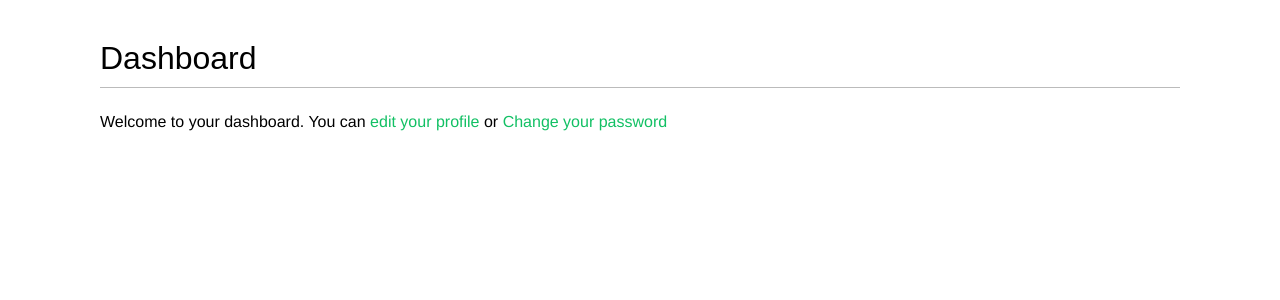
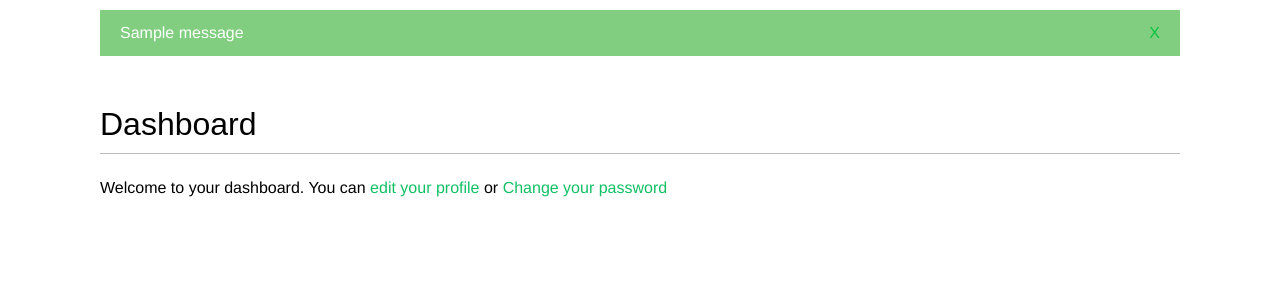
Before and after one commit to Imteaz1998/OnlineSocialMedia, a Django app: page /account/ in a window 1280 px wide. Shown: the part 48-348 px from the top of the page. Run offline with Django 4.2, Linux system fonts and the light colour scheme; a user stored in the database is signed in; one stand-in notice (Sample message) is shown; some web fonts are replaced.

Commit message:
base html edited for custom message

```diff
--- a/account/templates/base.html
+++ b/account/templates/base.html
@@ -32,6 +32,18 @@
                 {% endif %}
             </span>
         </div>
+        {% if messages %}
+           <ul class="messages">
+              {% for message in messages %}
+                 <li class="{{ message.tags }}">
+                    {{ message | safe}}
+                    <a href="#" class="close">X</a>
+                 </li>
+
+              {% endfor %}
+
+           </ul>
+        {% endif %}
         <div id="content">
             {% block content %}
             {% endblock %}
```
Also changed, not shown: db.sqlite3.
